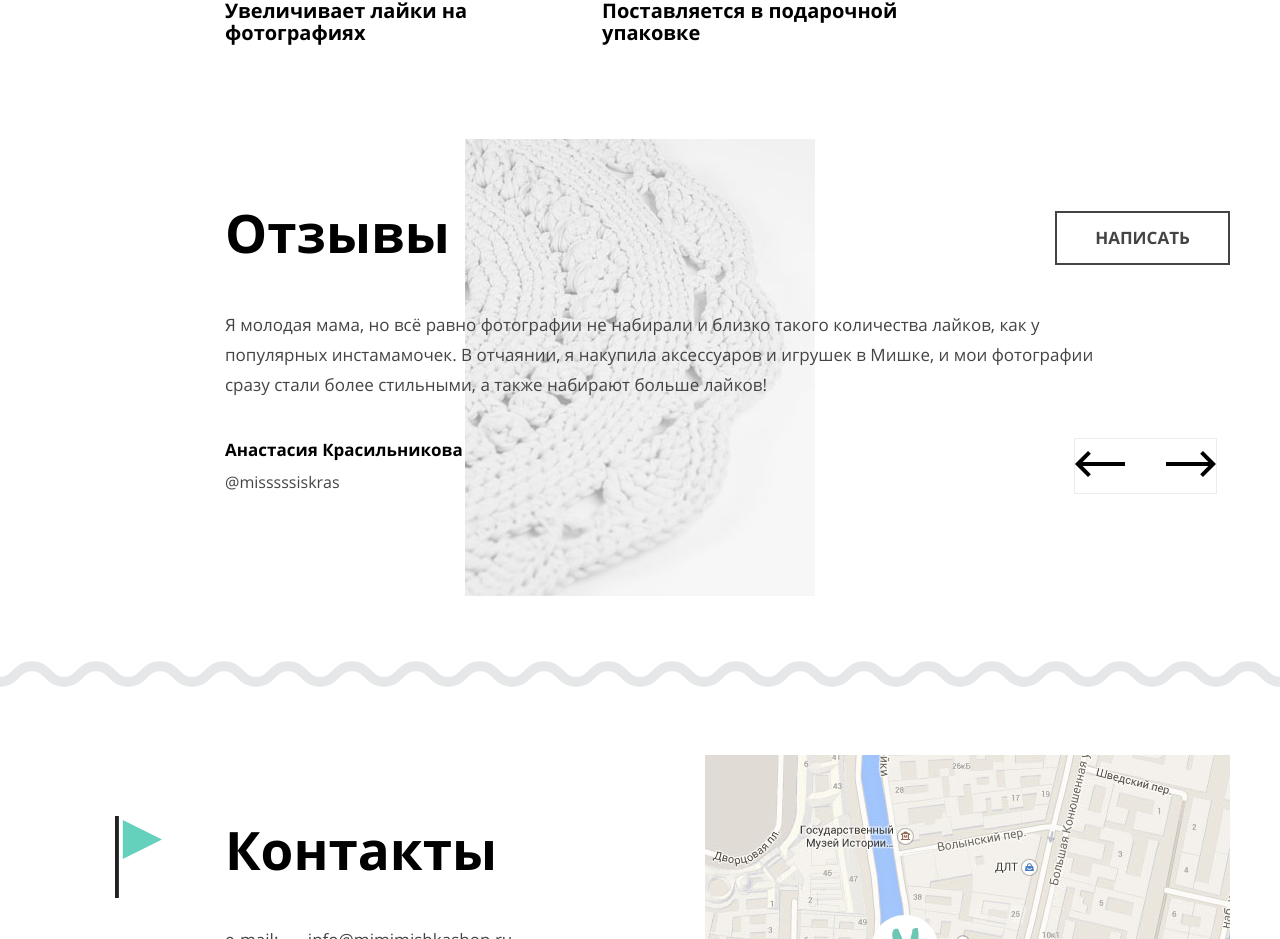
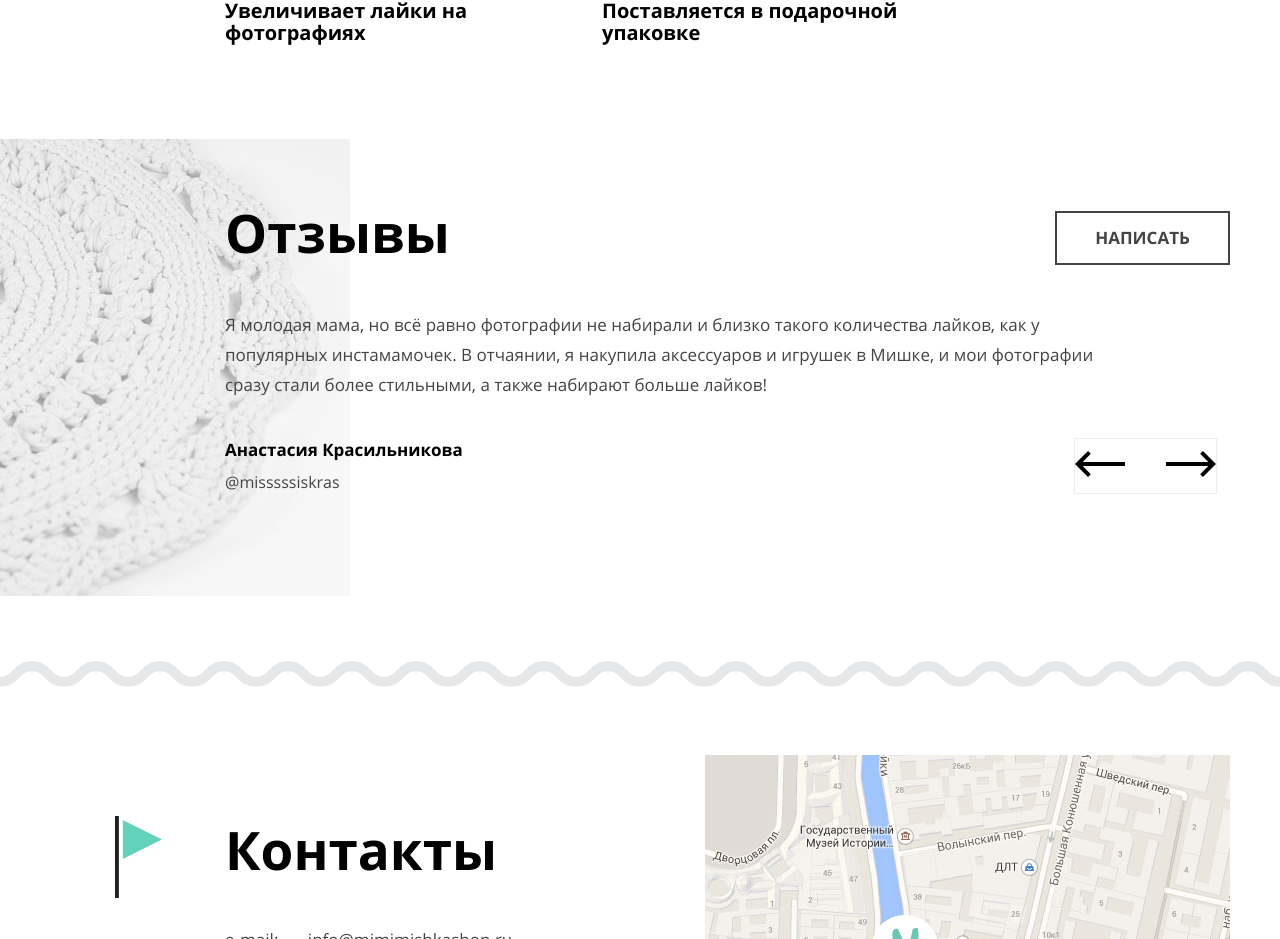
Before and after one commit to terrestrus/95848-mishka, a website: page index.html in a window 1280 px wide. Shown: the part 2163-3102 px from the top of the page. Drawn offline with nearby package versions, Linux system fonts and the light colour scheme; files that its build step writes are made by us from their sources.

Commit message:
reviews background

```diff
--- a/sass/reviews.scss
+++ b/sass/reviews.scss
@@ -52,8 +52,8 @@
     flex-wrap: wrap;
     padding: 75px 50px 75px;
     background: url("../img/review@1x.jpg") no-repeat ;
-    background-position: top;
-  //  background-position: left;
+  //  background-position: top;
+    //background-position: left;
 
     @media (min-resolution: 144dpi), (min-resolution: 1.5dppx) {
       background: url("../img/review@2x.jpg") no-repeat 6%;
```
